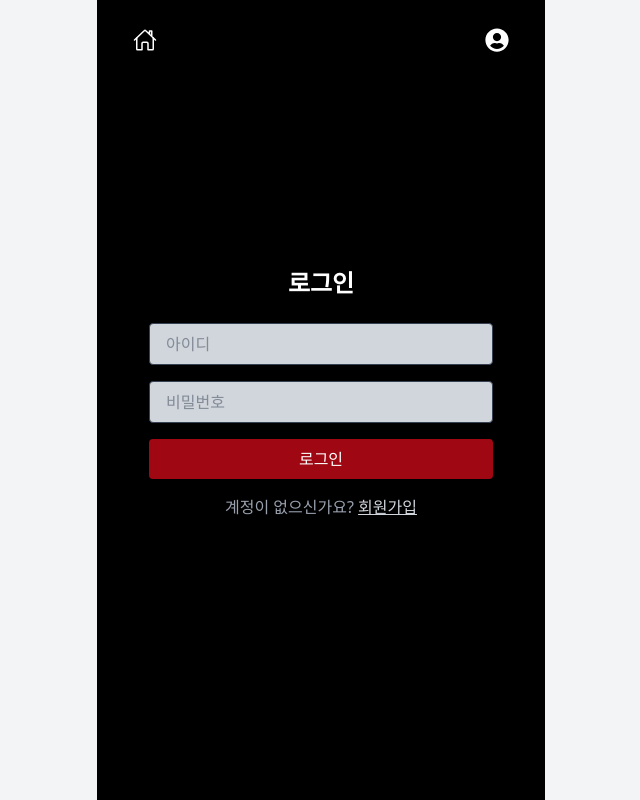
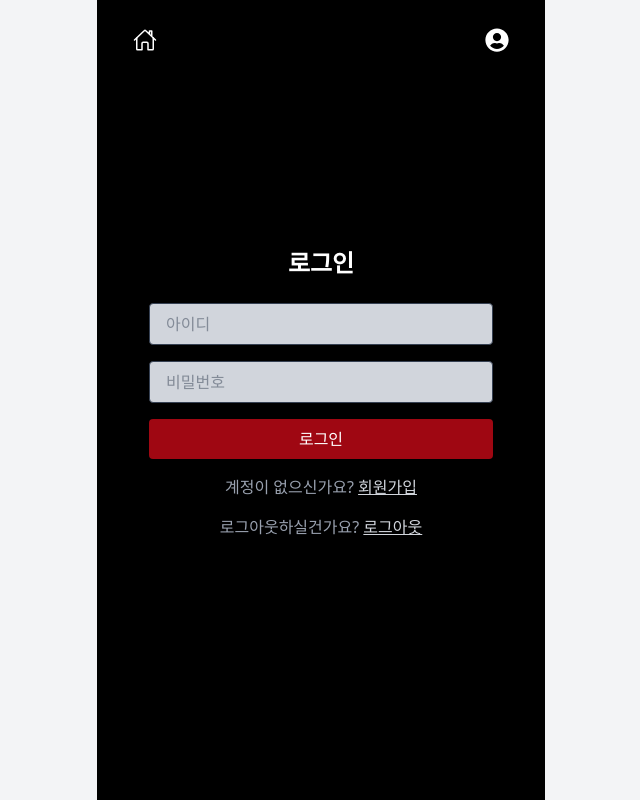
Before and after one commit to 9oormthon-FE-Study-Project/Movie_TeamA, a React (Vite) app: page /login in a window 1280 px wide. Shown: the whole page, without its empty margins (319-959 px from the left). Built offline with nearby package versions, Linux system fonts and the light colour scheme; no server answers.

Commit message:
feat: 로그아웃 기능 추가

```diff
--- a/src/pages/Login.tsx
+++ b/src/pages/Login.tsx
@@ -119,6 +119,19 @@ const Login = () => {
               회원가입
             </button>
           </p>
+          <p className='mt-4 text-center text-gray-400'>
+            로그아웃하실건가요?{' '}
+            <button
+              className='cursor-pointer text-gray-300 underline'
+              onClick={() => {
+                useAuthStore.getState().logout();
+                localStorage.removeItem('token');
+                navigate('/');
+              }}
+            >
+              로그아웃
+            </button>
+          </p>
         </div>
       </div>
     </div>
```
